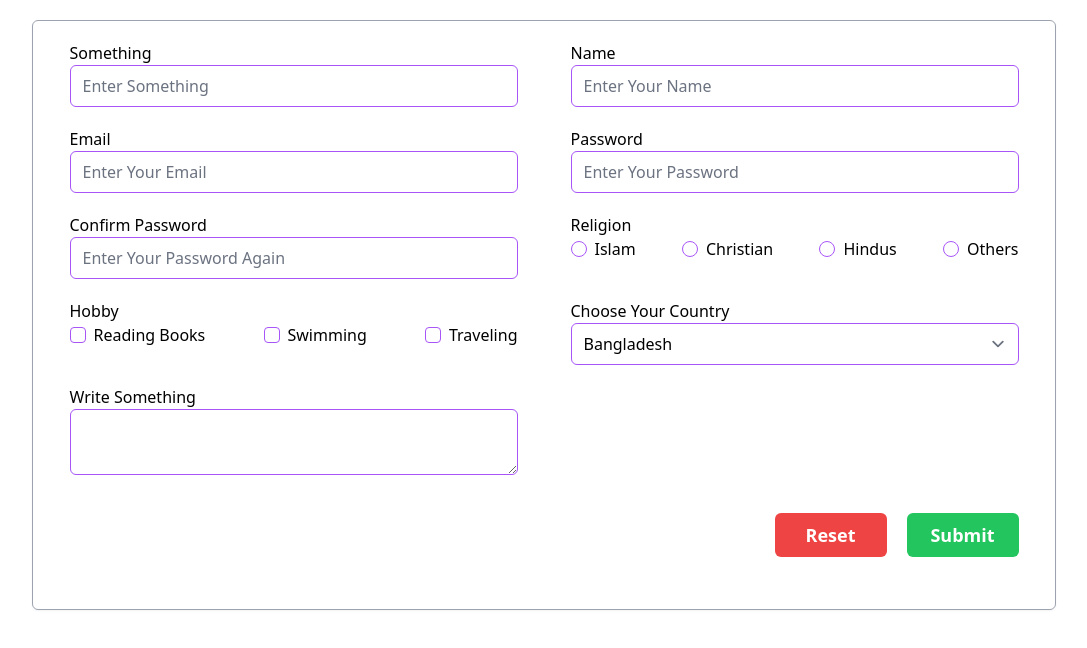
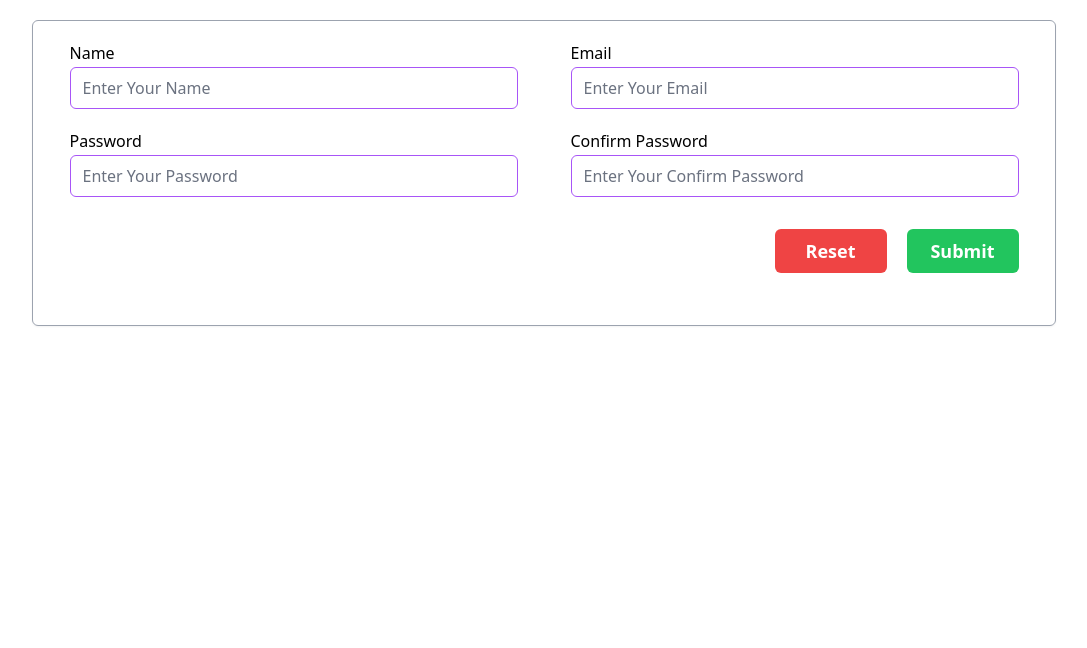
Before and after one commit to yasin2514/reusable-components, a React (Vite) app: page / in a window 1280 px wide. Shown: the top 648 px of the page, without its empty margins (96-1183 px from the left). Built offline with nearby package versions, Linux system fonts and the light colour scheme.

Commit message:
resuable input filed done

```diff
--- /dev/null
+++ b/src/components/Form/Form.tsx
@@ -0,0 +1,22 @@
+import { createContext } from "react";
+import cn from "../../utils/cn";
+
+export const FormContext = createContext(null);
+export const Form = ({ children, double, onSubmit }) => {
+  return (
+    <FormContext.Provider value={{ double }}>
+      <form
+        onSubmit={onSubmit}
+        className={cn(
+          "border border-gray-400 rounded-md shadow-sm p-5 mx-auto",
+          {
+            "max-w-5xl": double,
+            "max-w-lg ": !double,
+          }
+        )}
+      >
+        {children}
+      </form>
+    </FormContext.Provider>
+  );
+};
--- /dev/null
+++ b/src/components/Form/FormSection.tsx
@@ -0,0 +1,16 @@
+import { useContext } from "react";
+import cn from "../../utils/cn";
+import { FormContext } from "./Form";
+
+export const FormSection = ({ children }) => {
+  const { double } = useContext(FormContext);
+  return (
+    <div
+      className={cn("grid grid-cols-1 gap-5 justify-items-center", {
+        "md:grid-cols-2": double,
+      })}
+    >
+      {children}
+    </div>
+  );
+};
--- /dev/null
+++ b/src/components/Form/FormSubmit.tsx
@@ -0,0 +1,36 @@
+import { useContext } from "react";
+import Button from "../ui/Button";
+import { FormContext } from "./Form";
+import cn from "../../utils/cn";
+
+export const FormSubmit = () => {
+  const { double } = useContext(FormContext);
+  return (
+    <div
+      className={cn("grid gap-5 grid-cols-1 my-8 justify-items-center", {
+        "md:grid-cols-2": double,
+      })}
+    >
+      <div
+        className={cn(" w-full max-w-md flex justify-end items-center gap-5 ", {
+          "md:col-start-2": double,
+        })}
+      >
+        <Button
+          type="reset"
+          variant="reset"
+          className={cn("w-full", { " md:w-1/4": double })}
+        >
+          Reset
+        </Button>
+        <Button
+          type="submit"
+          variant="submit"
+          className={cn("w-full", { " md:w-1/4": double })}
+        >
+          Submit
+        </Button>
+      </div>
+    </div>
+  );
+};
--- /dev/null
+++ b/src/components/Form/Input.tsx
@@ -0,0 +1,31 @@
+import { TInputProps } from "../../types/types";
+
+export const Input = ({
+  label,
+  register,
+  errors,
+  type,
+  ...rest
+}: TInputProps) => {
+  const { name } = register;
+  const { placeholder } = rest;
+  return (
+    <div className=" w-full max-w-md">
+      <label htmlFor={name} className="block mb-0.5">
+        {label}
+      </label>
+      <input
+        type={type ? type : "text"}
+        id={name}
+        {...register}
+        placeholder={
+          placeholder || (label ? `Enter Your ${label}` : `Enter your ${name}`)
+        }
+        {...rest}
+      />
+      {errors[name] && (
+        <span className="text-red-500 text-xs">{errors[name]?.message}</span>
+      )}
+    </div>
+  );
+};
--- /dev/null
+++ b/src/components/Form/index.ts
@@ -0,0 +1,4 @@
+export * from "./FormSection";
+export * from "./Form";
+export * from "./Input";
+export * from "./FormSubmit";
--- a/src/pages/Home.tsx
+++ b/src/pages/Home.tsx
@@ -1,11 +1,50 @@
-import NormalForm from '../components/NormalForm/NormalForm';
+import { useForm } from "react-hook-form";
+import { Form, FormSection, FormSubmit, Input } from "../components/Form";
+import { zodResolver } from "@hookform/resolvers/zod";
+import { SignUpSchema } from "../validator/form.validator";
+import { TSignUpSchema } from "../types/types";
 
 const Home = () => {
-    return (
-      <div className='md:py-5'>
-        <NormalForm double={true}></NormalForm>
-      </div>
-    );
+  const {
+    register,
+    handleSubmit,
+    formState: { errors },
+  } = useForm<TSignUpSchema>({
+    resolver: zodResolver(SignUpSchema),
+  });
+
+  const onSubmit = (data) => {
+    console.log(data);
+  };
+  return (
+    <div className="md:py-5">
+      {/* <NormalForm double={true}></NormalForm> */}
+      <Form double={true} onSubmit={handleSubmit(onSubmit)}>
+        <FormSection>
+          <Input label={"Name"} register={register("name")} errors={errors} />
+          <Input
+            type={"email"}
+            label={"Email"}
+            register={register("email")}
+            errors={errors}
+          />
+          <Input
+            type={"password"}
+            label={"Password"}
+            register={register("password")}
+            errors={errors}
+          />
+          <Input
+            type={"password"}
+            label={"Confirm Password"}
+            register={register("password")}
+            errors={errors}
+          />
+        </FormSection>
+        <FormSubmit />
+      </Form>
+    </div>
+  );
 };
 
 export default Home;
--- /dev/null
+++ b/src/types/types.ts
@@ -0,0 +1,13 @@
+import { z } from "zod";
+import { SignUpSchema } from "../validator/form.validator";
+import { UseFormRegisterReturn } from "react-hook-form";
+
+export type TSignUpSchema = z.infer<typeof SignUpSchema>;
+
+export type TInputProps = {
+  type?: string;
+  label?: string;
+  register: UseFormRegisterReturn;
+  errors: any;
+  placeholder?: string;
+};
--- /dev/null
+++ b/src/validator/form.validator.ts
@@ -0,0 +1,26 @@
+import { z } from "zod";
+
+export const SignUpSchema = z
+  .object({
+    something: z.string().optional(),
+    name: z.string().min(1, { message: "Name is required" }),
+    email: z.string().min(1, { message: "Email is required" }).email(),
+    password: z
+      .string()
+      .min(1, { message: "Password is Required" })
+      .min(6, { message: "Password must be at least 6 characters" }),
+    rePassword: z.string().min(1, { message: "Confirm Password is Required" }),
+    religion: z.string().optional(),
+    hobby: z.array(z.string()).optional(),
+    country: z.string().optional(),
+    textarea: z.string().optional(),
+  })
+  .superRefine(({ password, rePassword }, ctx) => {
+    if (password !== rePassword) {
+      ctx.addIssue({
+        code: z.ZodIssueCode.custom,
+        message: "Passwords do not match",
+        path: ["rePassword"],
+      });
+    }
+  });
```
